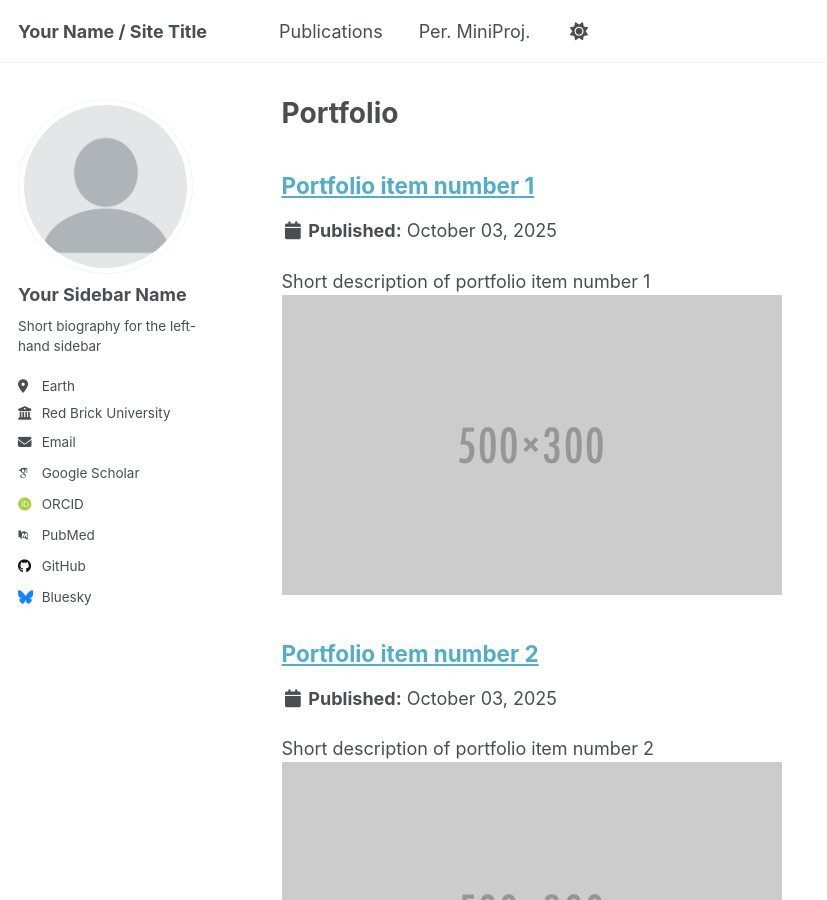
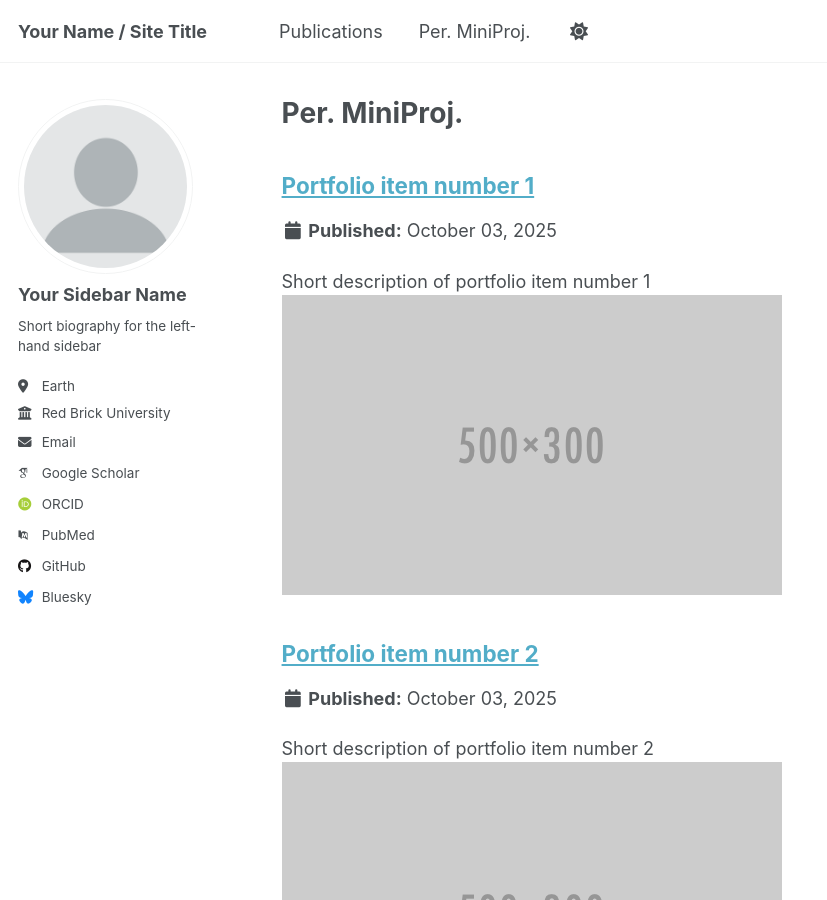
Before and after one commit to kewei-xu/kewei-xu.github.io, a Jekyll site: the page built from _pages/portfolio.html, in a window 1280 px wide and 900 px high. Shown: the whole window, without its empty margins (0-827 px from the left). Built offline with Jekyll 4.4.1, drawn with Linux system fonts in a browser that asks for light colours; some web fonts are replaced; a script that is not in the unit is left out; part of the change alters nothing that is shown.

```diff
--- a/_config.yml
+++ b/_config.yml
@@ -218,18 +218,18 @@ kramdown:
 
 # These settings control the types of collections used by the template
 collections:
-  # teaching:
-  #   output: true
-  #   permalink: /:collection/:path/
+  teaching:
+    output: false
+    permalink: /:collection/:path/
   publications:
     output: true
     permalink: /:collection/:path/
   portfolio:
     output: true
     permalink: /:collection/:path/
-  # talks:
-  #   output: true
-  #   permalink: /:collection/:path/
+  talks:
+    output: false
+    permalink: /:collection/:path/
 
 
 # These settings control how pages and collections are included in the site
--- a/_pages/portfolio.html
+++ b/_pages/portfolio.html
@@ -1,6 +1,6 @@
 ---
 layout: archive
-title: "Portfolio"
+title: "Per. MiniProj."
 permalink: /portfolio/
 author_profile: true
 ---
```
